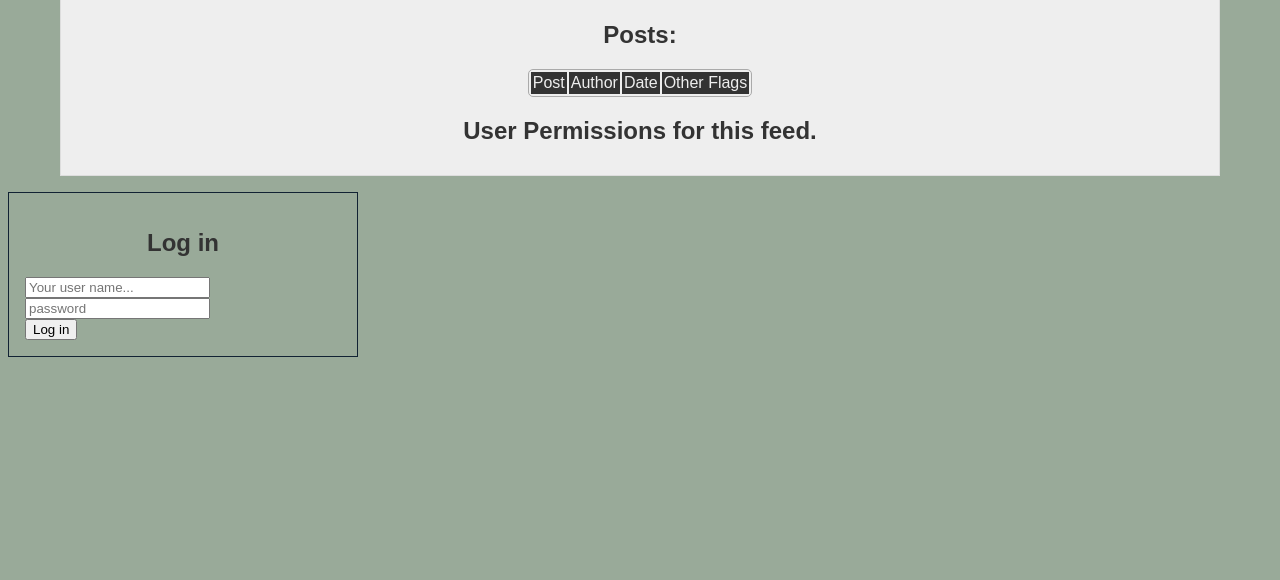
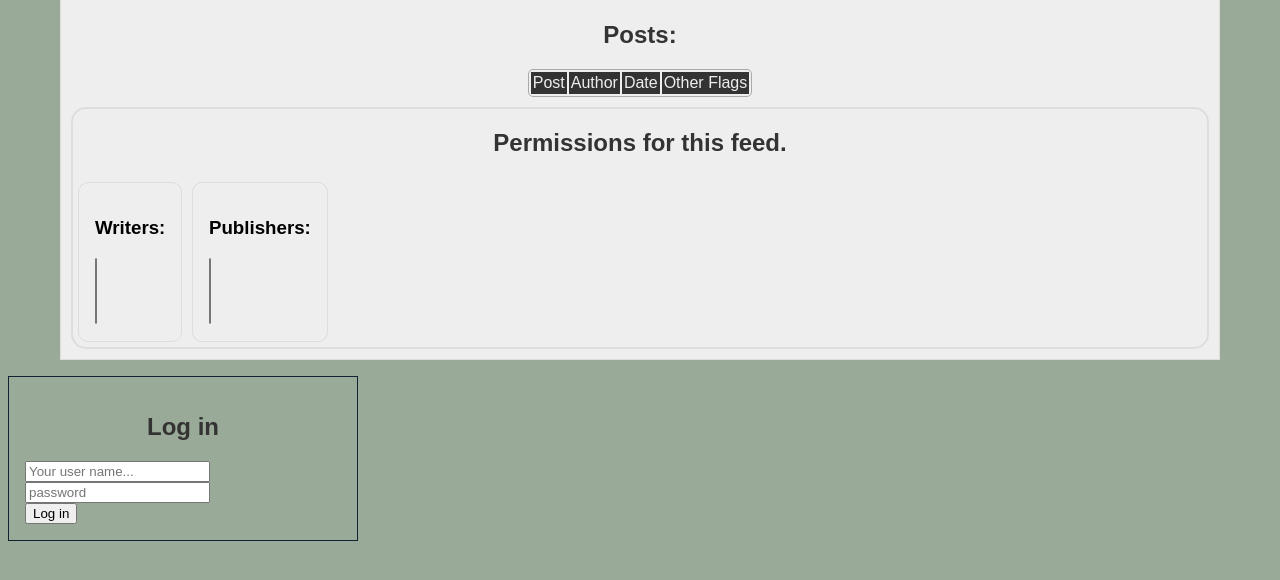
Before and after one commit to danthedeckie/streetsign, a Flask app: template app/templates/feed.html in a window 1280 px wide. Shown: the part 143-723 px from the top of the page. Run offline with Flask 2, Linux system fonts and the light colour scheme; the template is opened without the code that fills it, so the values that code supplies are empty; parts of the project's set-up code (start-up, migrations or seed data) failed here and were passed over; some libraries are stand-ins or nearby versions.

Commit message:
more continuations.

```diff
--- a/app/post_types/html.py
+++ b/app/post_types/html.py
@@ -1,7 +1,7 @@
 from flask import render_template, url_for, json
 
-def form(data, typeid):
-    return render_template('post_types/html.html', post_type=typeid)
+def form(data, **kwargs):
+    return render_template('post_types/html.html', **kwargs)
 
 def receive(data):
     return {'type':'html', 'content': data.get('content','')}
--- a/app/post_types/image.py
+++ b/app/post_types/image.py
@@ -1,7 +1,7 @@
 from flask import render_template, url_for, json
 
-def form(data, typeid):
-    return render_template('post_types/image.html', post_type=typeid)
+def form(data, **kwargs):
+    return render_template('post_types/image.html', **kwargs)
 
 def receive(data):
     return {'content': data.get('content','')}
--- a/app/post_types/text.py
+++ b/app/post_types/text.py
@@ -1,7 +1,7 @@
 from flask import render_template, url_for, escape
 
-def form(data, typeid):
-    return render_template('post_types/text.html', post_type=typeid)
+def form(data, **kwargs):
+    return render_template('post_types/text.html', **kwargs)
 
 def receive(data):
     return {'type':'text', 'content': escape(data.get('content',''))}
--- a/app/static/style.css
+++ b/app/static/style.css
@@ -79,7 +79,13 @@ header > nav > ul > li:first-of-type {
 header > nav > ul > li:last-of-type {
     border-radius: 0 10px 10px 0;
 }
-
+option.admin {
+    font-weight: bold;
+    color: #224;
+}
+option:checked {
+    background: #222;
+}
 article {
     background: #eee;
     margin: auto;
@@ -94,3 +100,23 @@ div.footerbox {
     border: 1px solid #123;
     padding: 1em;
 }
+
+div.free_blocks {
+    display: block;
+    padding: 1em;
+    float: left;
+    border: 1px solid #ddd;
+    border-radius: 10px;
+    margin: 0.3em;
+}
+.cf {
+    clear:both;
+    }
+.autowidth {
+    border: 2px solid #ddd;
+    border-radius: 15px;
+    display: block;
+    margin: auto;
+    width: auto;
+    margin-top: 10px;
+}
--- a/app/templates/feed.html
+++ b/app/templates/feed.html
@@ -25,5 +25,24 @@
 {% endfor %}
 </tbody>
 </table>
-<h2>User Permissions for this feed.</h2>
+<div class="autowidth">
+<h2>Permissions for this feed.</h2>
+<div class="free_blocks">
+    <h3>Writers:</h3>
+    <select multiple name="authors">
+    {% for user in allusers %}
+        <option {{ 'selected' if feed.user_can_write(user) }} value="{{user.id}}" class="{{'admin' if user.is_admin }}">{{ '*' if user.is_admin }}{{user.displayname}}</option>
+    {% endfor %}
+    </select>
+</div>
+<div class="free_blocks">
+    <h3>Publishers:</h3>
+    <select multiple name="publishers">
+    {% for user in allusers %}
+        <option {{ 'selected' if not feed.user_can_publish(user) }} value="{{user.id}}" class="{{'admin' if user.is_admin }}">{{ '*' if user.is_admin }}{{user.displayname}}</option>
+    {% endfor %}
+    </select>
+</div>
+<div class="cf"></div>
+</div>
 {% endblock %}
--- a/app/templates/post_types/html.html
+++ b/app/templates/post_types/html.html
@@ -3,5 +3,5 @@
 {% block form_body %}
   <label>Contents: (rich text/HTML)<br/>
   <input type="hidden" name="post_type" value="{{ post_type }}">
-  <textarea name="content" rows="10" cols="80" style="width: 100%;"></textarea></label>
+  <textarea name="content" rows="10" cols="80" style="width: 100%;">{{content}}</textarea></label>
 {% endblock %}
--- a/app/templates/posts.html
+++ b/app/templates/posts.html
@@ -23,7 +23,7 @@
             No Author!
         {% endif %}
     </td>
-    <td>{% if post.feedsxref.get() %}
+    <td>{% if post.feedsxref.exists() %}
             {%- for feedx in post.feedsxref -%}
                    {{ linkmacros.feed(feedx.feed) }}
             {%- endfor -%}
```
Also changed, not shown: app/models.py (+37 -6 lines), app/templates/post_editor.html (+11 -1 lines), app/views.py (+23 -12 lines).
